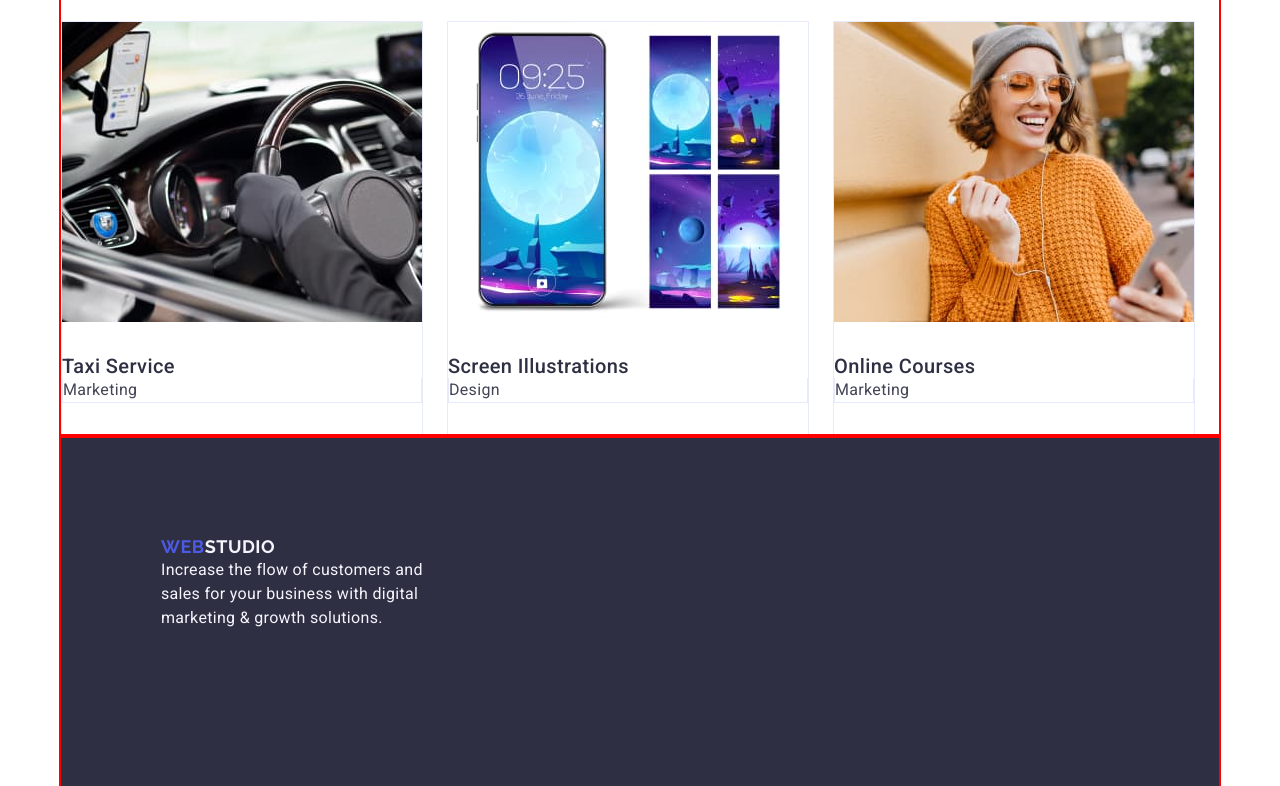
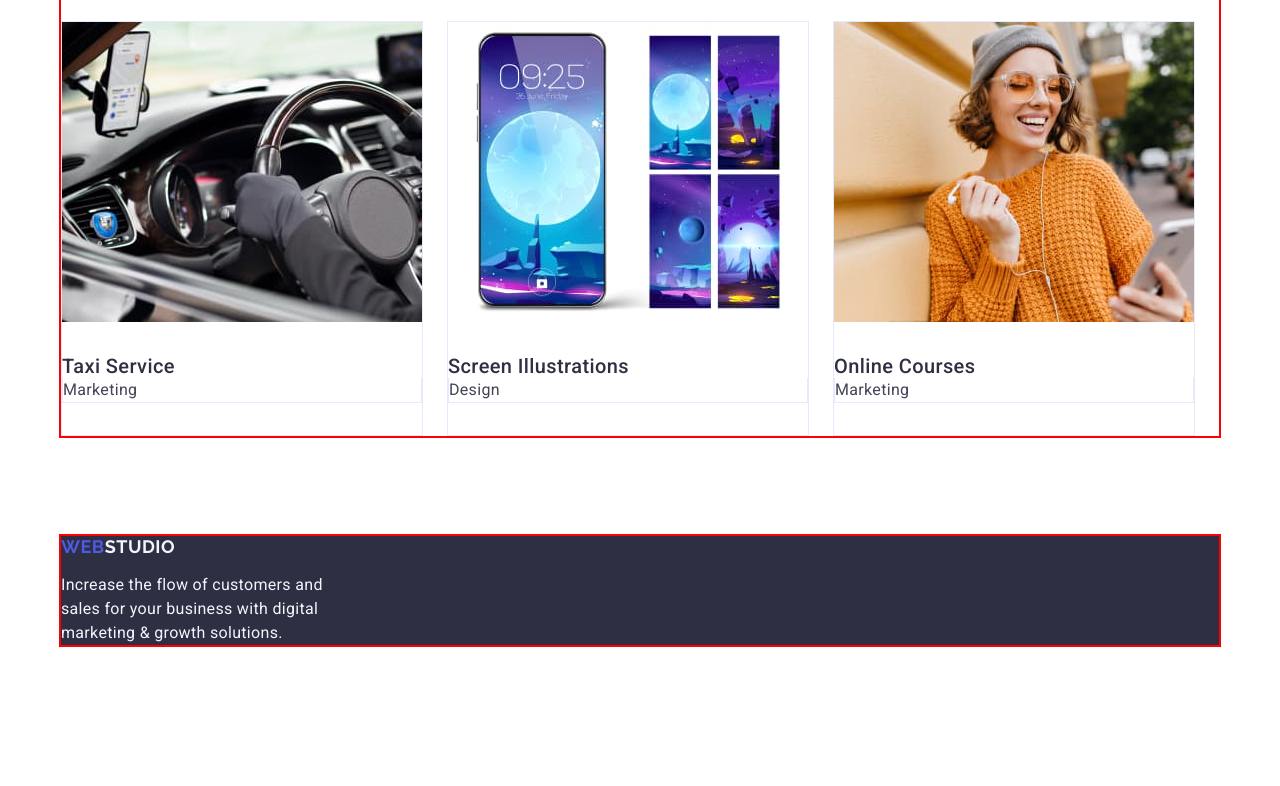
Before and after one commit to vicberger7/goit-markup-hw-03, a plain HTML site: page index.html in a window 1280 px wide. Shown: the part 2378-3164 px from the top of the page. After the commit the page ends 3123 px from the top, so only its background shows below. Drawn offline with nearby package versions, Linux system fonts and the light colour scheme.

Commit message:
hw3 att2

```diff
--- a/css/style.css
+++ b/css/style.css
@@ -368,16 +368,17 @@ border-top: none;
 /* Footer */
 
 .footer {
-
+  padding: 100px 0 100px;
 }
 
 .footer-container {
-  padding: 100px 100px 156px;
+
 flex-shrink: 0;
   background: var(--NAVY-BLUE, #2E2F42);
 }
 
 .footer-logo{
+display: inline-block;
 font-family: "Raleway", sans-serif;
 color: #4d5ae5;
 font-size: 18px;
@@ -385,7 +386,7 @@ font-weight: 700;
 line-height: 1.17;
 letter-spacing: 0.03em;
 text-transform: uppercase;
-margin-bottom: 17px;
+margin-bottom: 16px;
 }
 
 .footer-logo-part {
```
